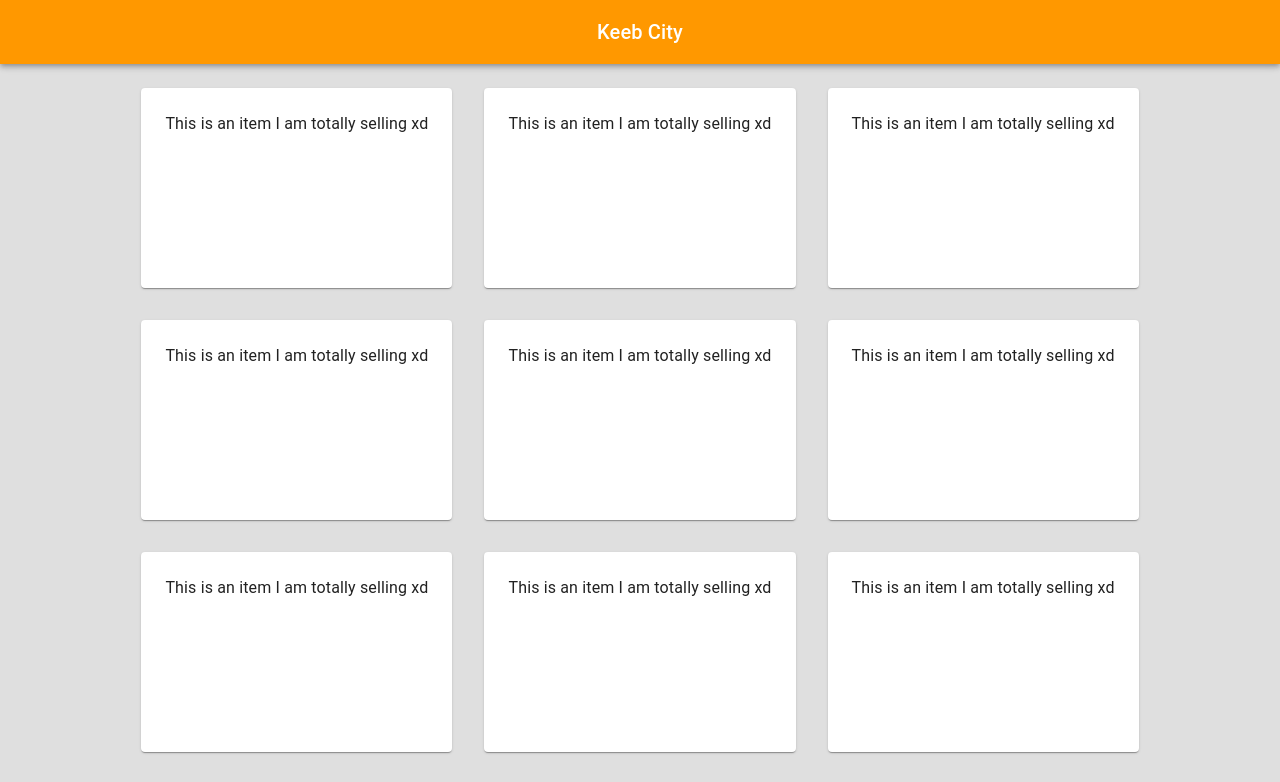
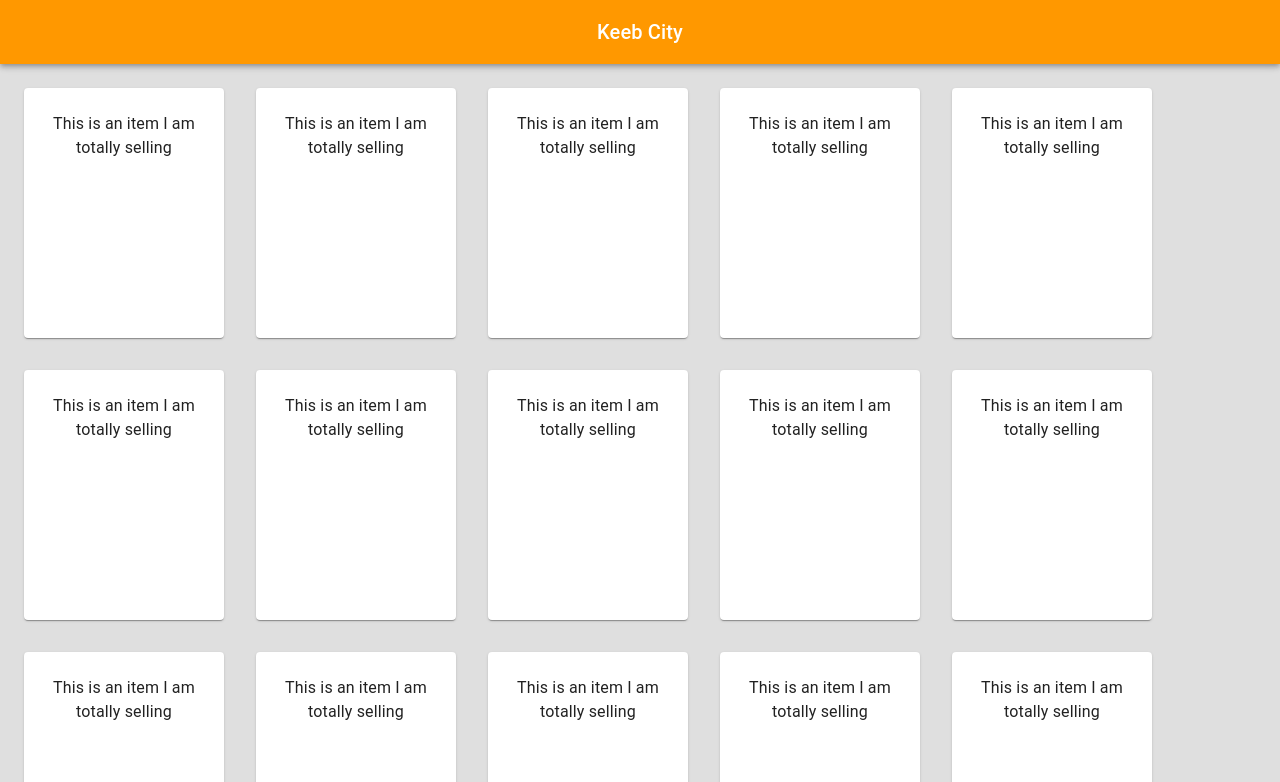
Before and after one commit to ChetanTakyar/Keyboard-Store, a React (Create React App) app in the folder online-store/: page / in a window 1280 px wide. Shown: the top 782 px of the page. Built offline with nearby package versions, Linux system fonts and the light colour scheme.

Commit message:
Refactored grid code

```diff
--- a/online-store/src/components/StoreGrid.js
+++ b/online-store/src/components/StoreGrid.js
@@ -1,34 +1,26 @@
 import * as React from "react";
-import Grid2 from "@mui/material/Grid";
+import Grid from "@mui/material/Grid";
 import Paper from "@mui/material/Paper";
 import { Typography } from "@mui/material";
 
 export default function SpacingGrid() {
   return (
-    <Grid2
-      sx={{ flexGrow: 1, maxWidth: "1800px", display: "flex" , alignItems:"center", justifyContent:"center"}}
-      container
-      spacing={2}
-    >
-      <Grid2 item xs={12}>
-        <Grid2 container alignItems= "center" justifyContent="center" rowSpacing={4} columnSpacing={{ xs: 2, sm: 4, md: 4 }}>
-          {[0, 1, 2, 3, 4, 5, 6, 7, 8, 9, 10, 11, 12].map((value) => (
-            <Grid2  key={value} item>
-              <Paper
-                sx={{
-                  minHeight: 200,
-                  minWidth: 250,
-                  p: 3,
-                  // backgroundColor: (theme) =>
-                  // theme.palette.mode === "dark" ? "#1A2027" : "#fff",
-                }}
-              >
-                <Typography>This is an item I am totally selling xd</Typography>
-              </Paper>
-            </Grid2>
-          ))}
-        </Grid2>
-      </Grid2>
-    </Grid2>
+    <Grid container flexGrow={"1"} display={"flex"} rowSpacing={4} columnSpacing={{ xs: 2, sm: 4, md: 4 }}>
+    {Array.from(Array(24)).map((_, index) => (
+      <Grid item  alignItems={"center"} key={index}>
+          <Paper
+            sx={{
+              height: 250,
+              width: 200,
+              p: 3,
+            }}>
+
+            <Typography>This is an item I am totally selling</Typography>
+          </Paper>
+      </Grid>
+
+    ))}
+
+    </Grid>
   );
 }
```
